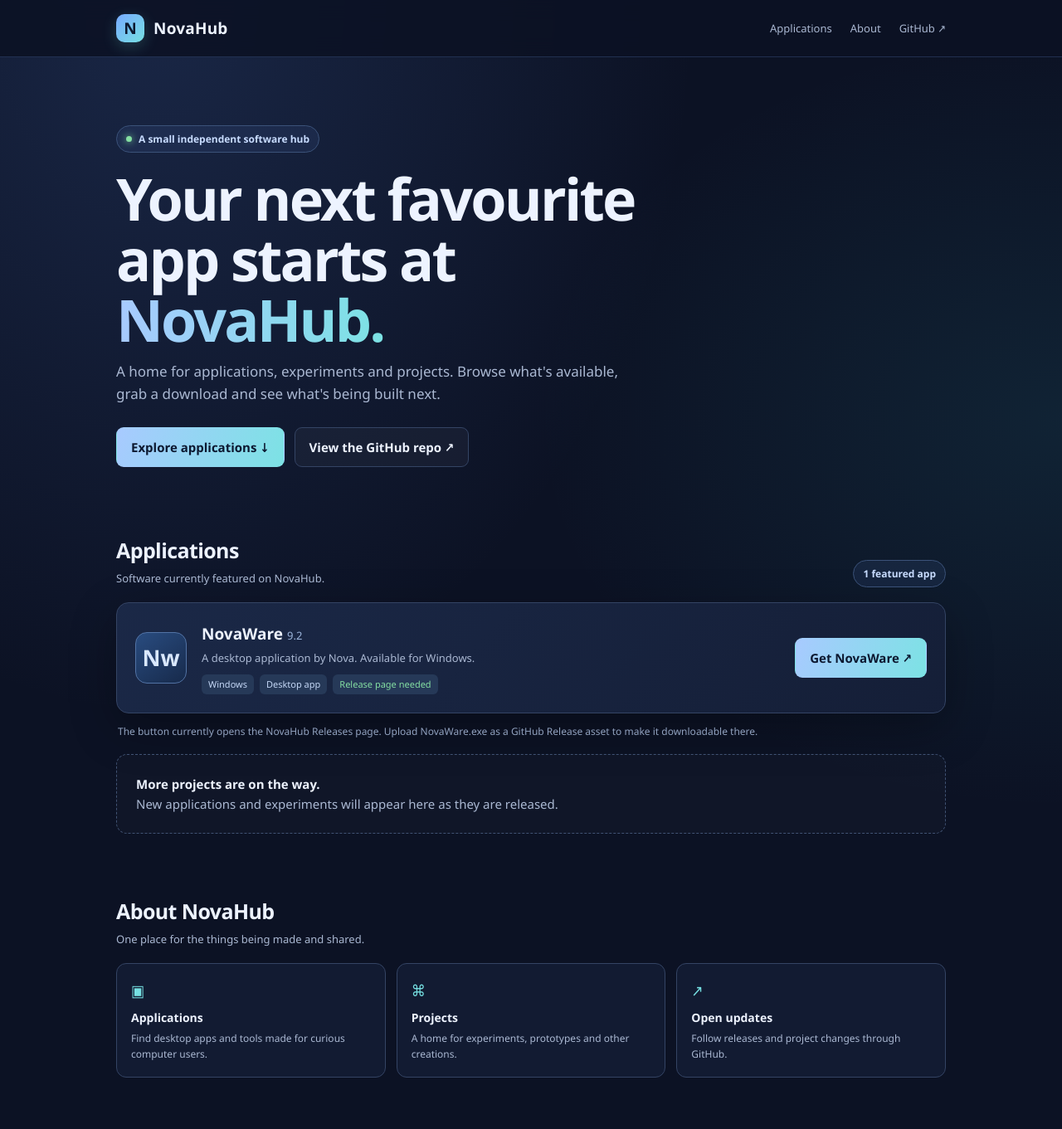
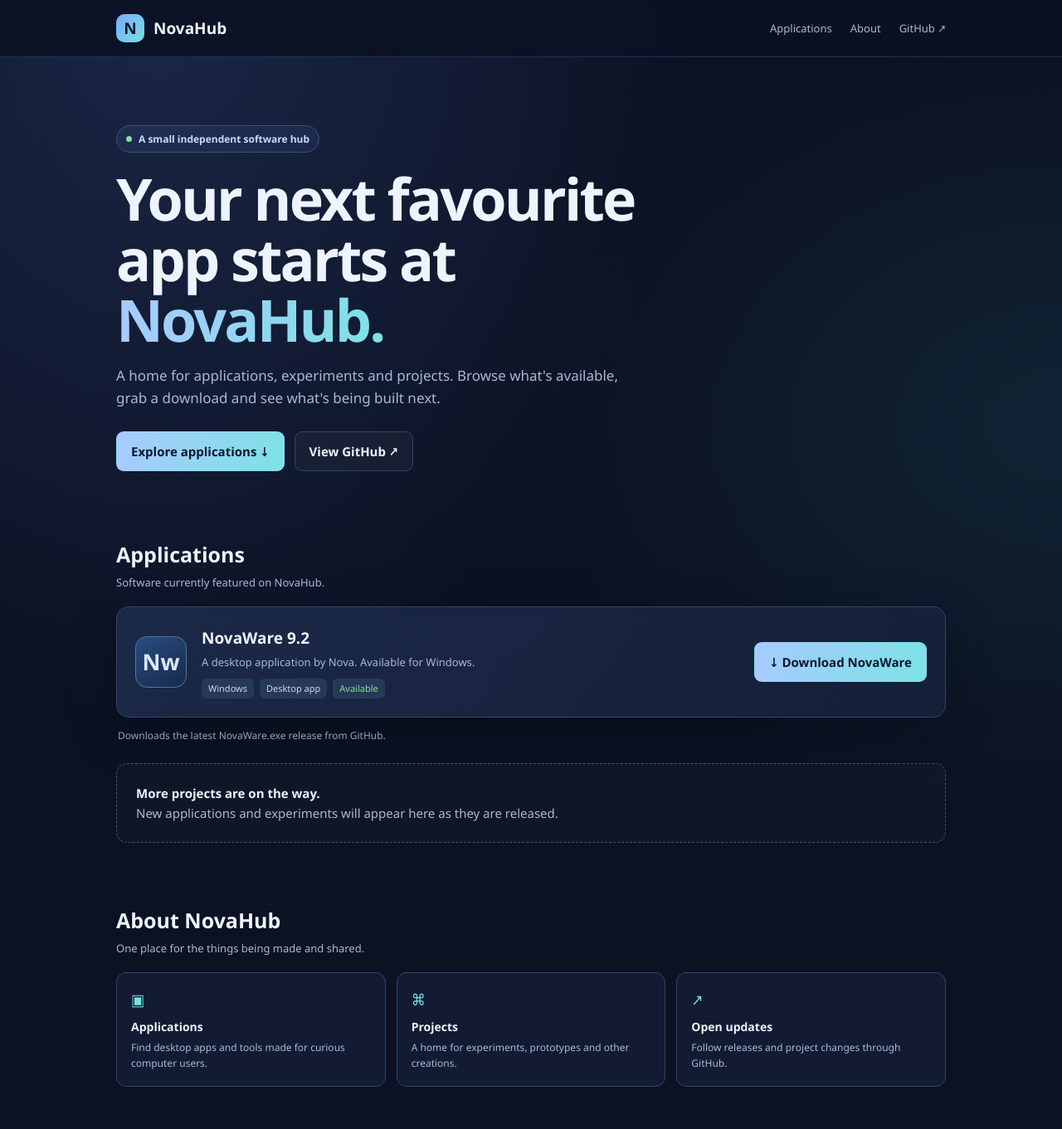
Before and after one commit to GFDGF-arch/NovaHub, a plain HTML site: page index.html in a window 1280 px wide. Shown: the top 1361 px of the page at 83% size. Drawn offline with Linux system fonts and the light colour scheme.

Commit message:
index.html

```diff
--- a/index.html
+++ b/index.html
@@ -1,11 +1,13 @@
+
 <!DOCTYPE html>
 <html lang="en">
 <head>
 <meta charset="UTF-8">
 <meta name="viewport" content="width=device-width, initial-scale=1">
 <meta name="theme-color" content="#101a35">
-  <meta name="description" content="NovaHub — a home for applications, projects and downloads by Nova.">
-  <title>NovaHub — Apps, projects & downloads</title>
+<meta name="description" content="NovaHub - applications, projects and downloads.">
+<title>NovaHub - Software Hub</title>
+
 <style>
 :root {
   --bg: #0c1224;
@@ -17,10 +19,12 @@
   --blue: #78aaff;
   --cyan: #76e0e2;
   --green: #85e0a3;
-      --shadow: 0 18px 55px rgba(0,0,0,.28);
 }
+
 * { box-sizing: border-box; }
+
 html { scroll-behavior: smooth; }
+
 body {
   margin: 0;
   color: var(--text);
@@ -30,77 +34,264 @@
     var(--bg);
   font: 15px/1.6 "Segoe UI", Tahoma, sans-serif;
 }
+
 a { color: inherit; }
-    .shell { width: min(1000px, calc(100% - 32px)); margin: 0 auto; }
+
+.shell {
+  width: min(1000px, calc(100% - 32px));
+  margin: 0 auto;
+}
+
 header {
-      position: sticky; top: 0; z-index: 5;
-      background: rgba(12,18,36,.88);
+  position: sticky;
+  top: 0;
+  z-index: 5;
+  background: rgba(12,18,36,.9);
   border-bottom: 1px solid rgba(120,170,255,.2);
   backdrop-filter: blur(12px);
 }
-    .nav { min-height: 68px; display: flex; align-items: center; justify-content: space-between; gap: 20px; }
-    .brand { display: flex; align-items: center; gap: 11px; text-decoration: none; font-weight: 750; font-size: 19px; letter-spacing: .2px; }
+
+.nav {
+  min-height: 68px;
+  display: flex;
+  align-items: center;
+  justify-content: space-between;
+  gap: 20px;
+}
+
+.brand {
+  display: flex;
+  align-items: center;
+  gap: 11px;
+  text-decoration: none;
+  font-weight: 750;
+  font-size: 19px;
+}
+
 .brand-mark {
-      width: 34px; height: 34px; display: grid; place-items: center; border-radius: 10px;
-      color: #0d1930; font-weight: 900; background: linear-gradient(135deg,var(--blue),var(--cyan));
-      box-shadow: 0 5px 18px rgba(118,224,226,.2);
+  width: 34px;
+  height: 34px;
+  display: grid;
+  place-items: center;
+  border-radius: 10px;
+  color: #0d1930;
+  font-weight: 900;
+  background: linear-gradient(135deg,var(--blue),var(--cyan));
 }
-    .nav-links { display: flex; gap: 22px; color: var(--muted); font-size: 13px; }
+
+.nav-links {
+  display: flex;
+  gap: 22px;
+  color: var(--muted);
+  font-size: 13px;
+}
+
 .nav-links a { text-decoration: none; }
 .nav-links a:hover { color: white; }
+
 .hero { padding: 82px 0 55px; }
+
 .tag {
-      display: inline-flex; align-items: center; gap: 8px; padding: 6px 11px;
-      border: 1px solid #3b5279; border-radius: 999px; color: #c8dcff;
-      background: rgba(66,104,166,.15); font-size: 12px; font-weight: 650;
+  display: inline-flex;
+  align-items: center;
+  gap: 8px;
+  padding: 6px 11px;
+  border: 1px solid #3b5279;
+  border-radius: 999px;
+  color: #c8dcff;
+  background: rgba(66,104,166,.15);
+  font-size: 12px;
+  font-weight: 650;
 }
-    .tag-dot { width: 7px; height: 7px; border-radius: 50%; background: var(--green); box-shadow: 0 0 10px var(--green); }
-    h1 { margin: 19px 0 12px; max-width: 720px; font-size: clamp(42px,8vw,70px); line-height: 1.04; letter-spacing: -2.8px; }
-    .gradient { color: transparent; background: linear-gradient(90deg,#a8caff,#7ce2e4); background-clip: text; }
-    .hero p { max-width: 620px; color: var(--muted); font-size: 17px; margin: 0; }
-    .hero-actions { display: flex; flex-wrap: wrap; gap: 12px; margin-top: 27px; }
+
+.tag-dot {
+  width: 7px;
+  height: 7px;
+  border-radius: 50%;
+  background: var(--green);
+}
+
+h1 {
+  margin: 19px 0 12px;
+  max-width: 720px;
+  font-size: clamp(42px,8vw,70px);
+  line-height: 1.04;
+  letter-spacing: -2.8px;
+}
+
+.gradient {
+  color: transparent;
+  background: linear-gradient(90deg,#a8caff,#7ce2e4);
+  background-clip: text;
+}
+
+.hero p {
+  max-width: 620px;
+  color: var(--muted);
+  font-size: 17px;
+}
+
+.hero-actions {
+  display: flex;
+  flex-wrap: wrap;
+  gap: 12px;
+  margin-top: 27px;
+}
+
 .btn {
-      display: inline-flex; justify-content: center; align-items: center; gap: 9px;
-      padding: 11px 17px; border-radius: 9px; text-decoration: none; font-weight: 700;
-      border: 1px solid transparent; transition: transform .15s, background .15s;
+  display: inline-flex;
+  justify-content: center;
+  align-items: center;
+  gap: 9px;
+  padding: 11px 17px;
+  border-radius: 9px;
+  text-decoration: none;
+  font-weight: 700;
+  border: 1px solid transparent;
+  transition: transform .15s;
 }
+
 .btn:hover { transform: translateY(-2px); }
-    .btn-primary { color: #0c1830; background: linear-gradient(110deg,#a8caff,#7ce2e4); }
-    .btn-secondary { color: var(--text); border-color: var(--line); background: rgba(255,255,255,.035); }
+
+.btn-primary {
+  color: #0c1830;
+  background: linear-gradient(110deg,#a8caff,#7ce2e4);
+}
+
+.btn-secondary {
+  color: var(--text);
+  border-color: var(--line);
+  background: rgba(255,255,255,.035);
+}
+
 section { padding: 25px 0 48px; }
-    .section-heading { display: flex; align-items: end; justify-content: space-between; gap: 15px; margin-bottom: 18px; }
-    .section-heading h2 { margin: 0; font-size: 25px; letter-spacing: -.6px; }
-    .section-heading p { margin: 4px 0 0; color: var(--muted); font-size: 13px; }
+
+.section-heading { margin-bottom: 18px; }
+
+.section-heading h2 {
+  margin: 0;
+  font-size: 25px;
+}
+
+.section-heading p {
+  margin: 4px 0 0;
+  color: var(--muted);
+  font-size: 13px;
+}
+
 .app-card {
-      display: grid; grid-template-columns: auto 1fr auto; align-items: center; gap: 18px;
-      padding: 22px; border: 1px solid var(--line); border-radius: 15px;
-      background: linear-gradient(130deg,rgba(27,41,72,.96),rgba(21,31,56,.96));
-      box-shadow: var(--shadow);
+  display: grid;
+  grid-template-columns: auto 1fr auto;
+  align-items: center;
+  gap: 18px;
+  padding: 22px;
+  border: 1px solid var(--line);
+  border-radius: 15px;
+  background: linear-gradient(130deg,var(--panel2),var(--panel));
+  box-shadow: 0 18px 55px rgba(0,0,0,.28);
 }
+
 .app-icon {
-      width: 62px; height: 62px; display: grid; place-items: center; border-radius: 14px;
-      color: #d9e8ff; font-size: 27px; font-weight: 800;
-      background: linear-gradient(145deg,#294c80,#172a4b); border: 1px solid #5273a5;
+  width: 62px;
+  height: 62px;
+  display: grid;
+  place-items: center;
+  border-radius: 14px;
+  color: #d9e8ff;
+  font-size: 27px;
+  font-weight: 800;
+  background: linear-gradient(145deg,#294c80,#172a4b);
+  border: 1px solid #5273a5;
 }
-    .app-info h3 { margin: 0; font-size: 19px; }
-    .app-info p { margin: 4px 0 9px; color: var(--muted); font-size: 13px; }
-    .pills { display: flex; flex-wrap: wrap; gap: 7px; }
-    .pill { padding: 3px 8px; border-radius: 6px; color: #c5d8f7; background: #263958; font-size: 11px; }
+
+.app-info h3 {
+  margin: 0;
+  font-size: 19px;
+}
+
+.app-info p {
+  margin: 4px 0 9px;
+  color: var(--muted);
+  font-size: 13px;
+}
+
+.pills {
+  display: flex;
+  flex-wrap: wrap;
+  gap: 7px;
+}
+
+.pill {
+  padding: 3px 8px;
+  border-radius: 6px;
+  color: #c5d8f7;
+  background: #263958;
+  font-size: 11px;
+}
+
 .status { color: var(--green); }
-    .download-note { margin: 12px 2px 0; color: #91a2bf; font-size: 12px; }
+
+.download-note {
+  margin: 12px 2px 0;
+  color: #91a2bf;
+  font-size: 12px;
+}
+
 .empty-card {
-      padding: 23px; border: 1px dashed #405273; border-radius: 13px;
-      color: var(--muted); background: rgba(255,255,255,.018);
+  padding: 23px;
+  border: 1px dashed #405273;
+  border-radius: 13px;
+  color: var(--muted);
+  background: rgba(255,255,255,.018);
 }
+
 .empty-card strong { color: var(--text); }
-    .about-grid { display: grid; grid-template-columns: repeat(3,1fr); gap: 13px; }
-    .about-card { padding: 17px; border: 1px solid var(--line); border-radius: 12px; background: rgba(21,31,56,.72); }
-    .about-card .symbol { color: var(--cyan); font-size: 19px; }
-    .about-card h3 { margin: 7px 0 4px; font-size: 14px; }
-    .about-card p { margin: 0; color: var(--muted); font-size: 12px; }
-    footer { margin-top: 28px; padding: 23px 0 35px; border-top: 1px solid rgba(120,170,255,.16); color: #8798b6; font-size: 12px; }
-    footer .shell { display: flex; justify-content: space-between; flex-wrap: wrap; gap: 8px; }
-    @media (max-width: 650px) {
+
+.about-grid {
+  display: grid;
+  grid-template-columns: repeat(3,1fr);
+  gap: 13px;
+}
+
+.about-card {
+  padding: 17px;
+  border: 1px solid var(--line);
+  border-radius: 12px;
+  background: rgba(21,31,56,.72);
+}
+
+.about-card .symbol {
+  color: var(--cyan);
+  font-size: 19px;
+}
+
+.about-card h3 {
+  margin: 7px 0 4px;
+  font-size: 14px;
+}
+
+.about-card p {
+  margin: 0;
+  color: var(--muted);
+  font-size: 12px;
+}
+
+footer {
+  margin-top: 28px;
+  padding: 23px 0 35px;
+  border-top: 1px solid rgba(120,170,255,.16);
+  color: #8798b6;
+  font-size: 12px;
+}
+
+footer .shell {
+  display: flex;
+  justify-content: space-between;
+  flex-wrap: wrap;
+  gap: 8px;
+}
+
+@media(max-width:650px) {
   .nav-links { gap: 12px; font-size: 12px; }
   .hero { padding-top: 59px; }
   .app-card { grid-template-columns: auto 1fr; }
@@ -108,83 +299,165 @@
   .app-action .btn { width: 100%; }
   .about-grid { grid-template-columns: 1fr; }
 }
-    @media (max-width: 390px) { .nav-links a:nth-child(2) { display:none; } h1 { letter-spacing:-1.8px; } }
+
+@media(max-width:390px) {
+  .nav-links a:nth-child(2) { display:none; }
+  h1 { letter-spacing: -1.8px; }
+}
 </style>
 </head>
+
 <body>
+
 <header>
   <div class="shell nav">
-      <a class="brand" href="#top"><span class="brand-mark">N</span> NovaHub</a>
-      <nav class="nav-links" aria-label="Main navigation">
+    <a class="brand" href="#top">
+      <span class="brand-mark">N</span>
+      NovaHub
+    </a>
+
+    <nav class="nav-links">
       <a href="#apps">Applications</a>
       <a href="#about">About</a>
-        <a href="https://github.com/GFDGF-arch/NovaHub" target="_blank" rel="noopener">GitHub ↗</a>
+      <a href="https://github.com/GFDGF-arch/NovaHub" target="_blank">GitHub ↗</a>
     </nav>
   </div>
 </header>
 
 <main id="top" class="shell">
+
   <div class="hero">
-      <span class="tag"><span class="tag-dot"></span> A small independent software hub</span>
-      <h1>Your next favourite app starts at <span class="gradient">NovaHub.</span></h1>
-      <p>A home for applications, experiments and projects. Browse what's available, grab a download and see what's being built next.</p>
+    <span class="tag">
+      <span class="tag-dot"></span>
+      A small independent software hub
+    </span>
+
+    <h1>
+      Your next favourite app starts at
+      <span class="gradient">NovaHub.</span>
+    </h1>
+
+    <p>
+      A home for applications, experiments and projects.
+      Browse what's available, grab a download and see
+      what's being built next.
+    </p>
+
     <div class="hero-actions">
-        <a class="btn btn-primary" href="#apps">Explore applications ↓</a>
-        <a class="btn btn-secondary" href="https://github.com/GFDGF-arch/NovaHub" target="_blank" rel="noopener">View the GitHub repo ↗</a>
+      <a class="btn btn-primary" href="#apps">
+        Explore applications ↓
+      </a>
+
+      <a class="btn btn-secondary"
+         href="https://github.com/GFDGF-arch/NovaHub"
+         target="_blank">
+        View GitHub ↗
+      </a>
     </div>
   </div>
 
   <section id="apps">
+
     <div class="section-heading">
-        <div>
       <h2>Applications</h2>
       <p>Software currently featured on NovaHub.</p>
     </div>
-        <span class="tag">1 featured app</span>
-      </div>
 
     <article class="app-card">
-        <div class="app-icon" aria-hidden="true">Nw</div>
+
+      <div class="app-icon">Nw</div>
+
       <div class="app-info">
-          <h3>NovaWare <span style="color:#9db6dd;font-size:13px;font-weight:500">9.2</span></h3>
-          <p>A desktop application by Nova. Available for Windows.</p>
+        <h3>NovaWare 9.2</h3>
+
+        <p>
+          A desktop application by Nova.
+          Available for Windows.
+        </p>
+
         <div class="pills">
           <span class="pill">Windows</span>
           <span class="pill">Desktop app</span>
-            <span class="pill status">Release page needed</span>
+          <span class="pill status">Available</span>
         </div>
       </div>
+
       <div class="app-action">
-          <!-- Replace the href with the direct GitHub Release asset URL when you upload NovaWare.exe. -->
-          <a class="btn btn-primary" href="https://github.com/GFDGF-arch/NovaHub/releases" target="_blank" rel="noopener">Get NovaWare ↗</a>
+        <a class="btn btn-primary"
+           href="https://github.com/GFDGF-arch/NovaHub/releases/latest/download/NovaWare.exe">
+          ↓ Download NovaWare
+        </a>
       </div>
+
     </article>
-      <p class="download-note">The button currently opens the NovaHub Releases page. Upload NovaWare.exe as a GitHub Release asset to make it downloadable there.</p>
 
-      <div style="height:18px"></div>
-      <div class="empty-card"><strong>More projects are on the way.</strong><br>New applications and experiments will appear here as they are released.</div>
+    <p class="download-note">
+      Downloads the latest NovaWare.exe release from GitHub.
+    </p>
+
+    <br>
+
+    <div class="empty-card">
+      <strong>More projects are on the way.</strong>
+      <br>
+      New applications and experiments will appear here
+      as they are released.
+    </div>
+
   </section>
 
   <section id="about">
+
     <div class="section-heading">
-        <div>
       <h2>About NovaHub</h2>
       <p>One place for the things being made and shared.</p>
     </div>
+
+    <div class="about-grid">
+
+      <div class="about-card">
+        <div class="symbol">▣</div>
+        <h3>Applications</h3>
+        <p>
+          Find desktop apps and tools made for
+          curious computer users.
+        </p>
       </div>
-      <div class="about-grid">
-        <div class="about-card"><div class="symbol">▣</div><h3>Applications</h3><p>Find desktop apps and tools made for curious computer users.</p></div>
-        <div class="about-card"><div class="symbol">⌘</div><h3>Projects</h3><p>A home for experiments, prototypes and other creations.</p></div>
-        <div class="about-card"><div class="symbol">↗</div><h3>Open updates</h3><p>Follow releases and project changes through GitHub.</p></div>
+
+      <div class="about-card">
+        <div class="symbol">⌘</div>
+        <h3>Projects</h3>
+        <p>
+          A home for experiments, prototypes
+          and other creations.
+        </p>
+      </div>
+
+      <div class="about-card">
+        <div class="symbol">↗</div>
+        <h3>Open updates</h3>
+        <p>
+          Follow releases and project changes
+          through GitHub.
+        </p>
+      </div>
+
     </div>
   </section>
+
 </main>
 
 <footer>
   <div class="shell">
     <span>© 2026 NovaHub · Made by Nova</span>
-      <span><a href="https://github.com/GFDGF-arch/NovaHub">GitHub repository</a></span>
+
+    <span>
+      <a href="https://github.com/GFDGF-arch/NovaHub">
+        GitHub repository
+      </a>
+    </span>
   </div>
 </footer>
+
 </body>
 </html>
```
Lines whose indentation alone changed are shown as unchanged.
